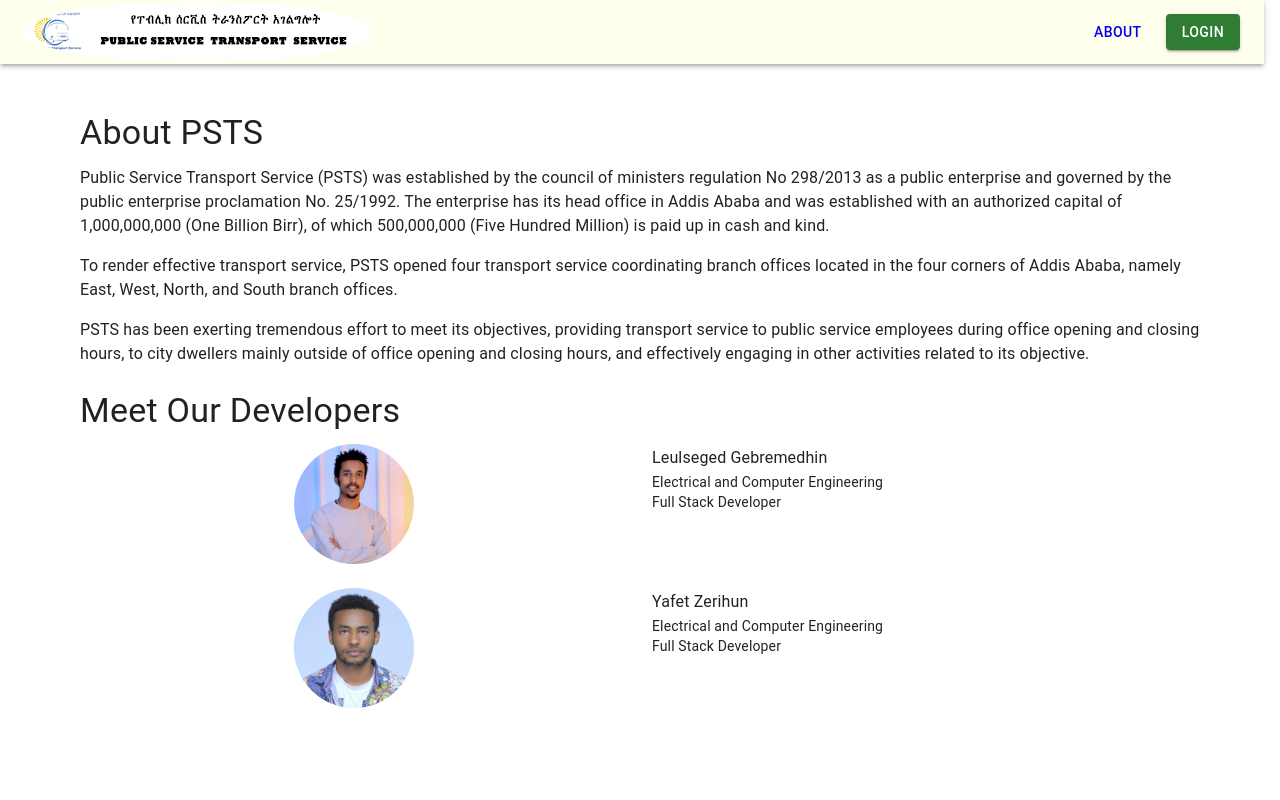
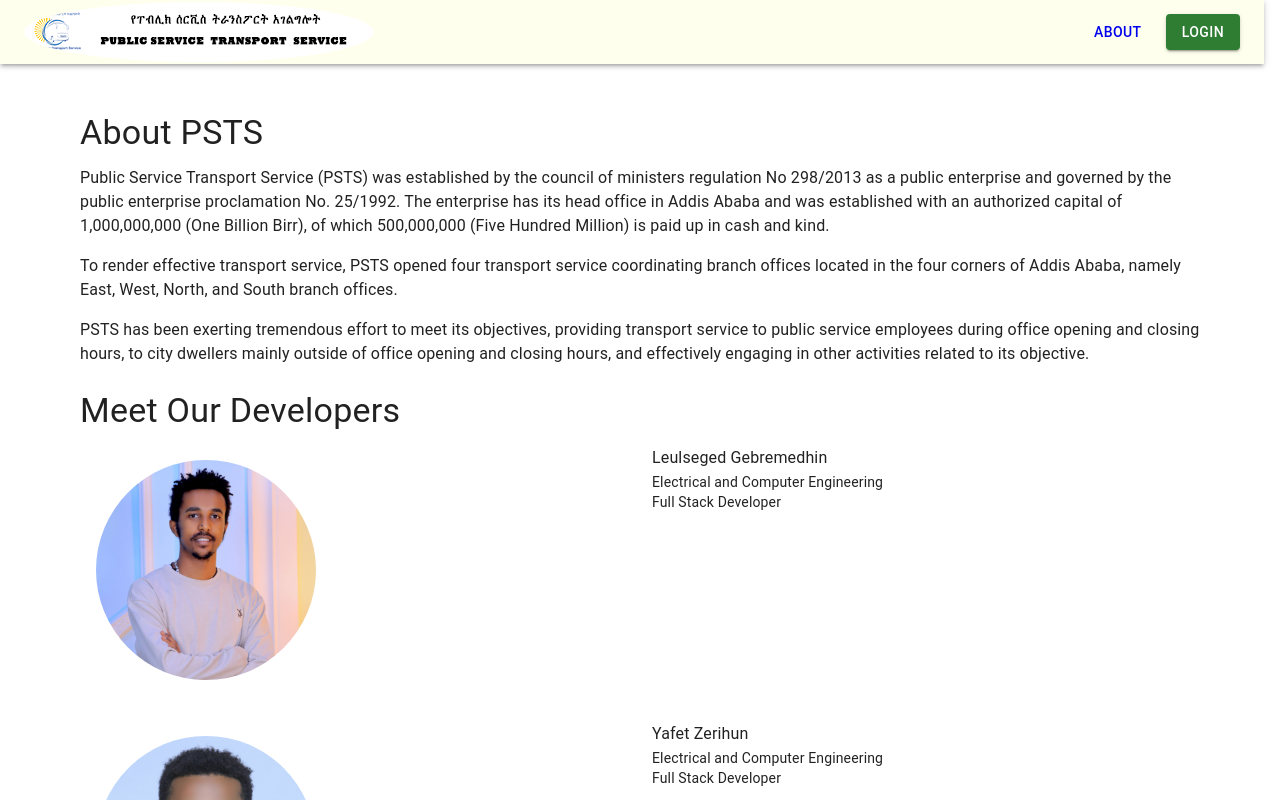
Before and after one commit to leulsege/Traffic-file-analysis, a React (Vite) app in the folder applications/webapp/: page /aboutus in a window 1280 px wide. Shown: the top 800 px of the page. Built offline with nearby package versions, Linux system fonts and the light colour scheme.

Commit message:
homepage and navigation

```diff
--- /dev/null
+++ b/applications/webapp/src/views/AboutUs.module.css
@@ -0,0 +1,3 @@
+div {
+  display: grid;
+}
--- a/applications/webapp/src/views/AboutUs.tsx
+++ b/applications/webapp/src/views/AboutUs.tsx
@@ -5,7 +5,7 @@ import Grid from "@mui/material/Grid";
 import Avatar from "@mui/material/Avatar";
 import LeulsegedPhoto from "../assets/leul-avater.jpg";
 import YafetPhoto from "../assets/yafet-avater.jpg";
-import HomeNavbar from "../components/homeNavbar";
+import HomeNavbar from "../components/HomeNavbar";
 
 const AboutUs = () => {
   return (
@@ -44,11 +44,15 @@ const AboutUs = () => {
 
           {/* <Paper elevation={0} sx={{ padding: 0 }}> */}
           <Grid container spacing={3}>
-            <Grid item xs={12} md={6} justifyContent="end">
+            <Grid item xs={12} md={6} justifyContent="start">
               <Avatar
                 alt="Leulseged Gebremedhin"
                 src={LeulsegedPhoto}
-                sx={{ width: 120, height: 120, margin: "auto" }}
+                sx={{
+                  width: 220,
+                  height: 220,
+                  margin: 2,
+                }}
               />
             </Grid>
             <Grid item xs={12} md={6}>
@@ -62,14 +66,21 @@ const AboutUs = () => {
               <Avatar
                 alt="Yafet Zerihun"
                 src={YafetPhoto}
-                sx={{ width: 120, height: 120, margin: "auto" }}
+                sx={{ width: 220, height: 220, margin: 2 }}
               />
             </Grid>
             <Grid item xs={12} md={6}>
-              <Typography variant="subtitle1">Yafet Zerihun</Typography>
-              <Typography variant="body2">
-                Electrical and Computer Engineering <br /> Full Stack Developer
-              </Typography>
+              <Grid container alignItems="flex-end">
+                <Grid xs={12}>
+                  <Typography variant="subtitle1">Yafet Zerihun</Typography>
+                </Grid>
+                <Grid xs={12}>
+                  <Typography variant="body2">
+                    Electrical and Computer Engineering <br /> Full Stack
+                    Developer
+                  </Typography>
+                </Grid>
+              </Grid>
             </Grid>
           </Grid>
         </Paper>
--- a/applications/webapp/src/views/ForgetPassword.tsx
+++ b/applications/webapp/src/views/ForgetPassword.tsx
@@ -2,7 +2,7 @@
 import React, { useState } from "react";
 import { Link } from "react-router-dom";
 import { TextField, Button, Typography, Container, Paper } from "@mui/material";
-import HomeNavbar from "../components/homeNavbar";
+import HomeNavbar from "../components/HomeNavbar";
 
 const ForgotPassword: React.FC = () => {
   const [email, setEmail] = useState("");
--- a/applications/webapp/src/views/HomePage.tsx
+++ b/applications/webapp/src/views/HomePage.tsx
@@ -1,5 +1,5 @@
 import React from "react";
-import HomeNavbar from "../components/homeNavbar";
+import HomeNavbar from "../components/HomeNavbar";
 
 export default function HomePage() {
   return (
--- a/applications/webapp/src/views/LoginPage.tsx
+++ b/applications/webapp/src/views/LoginPage.tsx
@@ -9,7 +9,7 @@ import {
   Typography,
 } from "@mui/material";
 
-import HomeNavbar from "../components/homeNavbar";
+import HomeNavbar from "../components/HomeNavbar";
 
 const LoginPage: React.FC = () => {
   const [email, setEmail] = useState("");
```
Also changed, not shown: applications/webapp/src/components/HomeNavbar.tsx (renamed from applications/webapp/src/components/homeNavbar.tsx).
